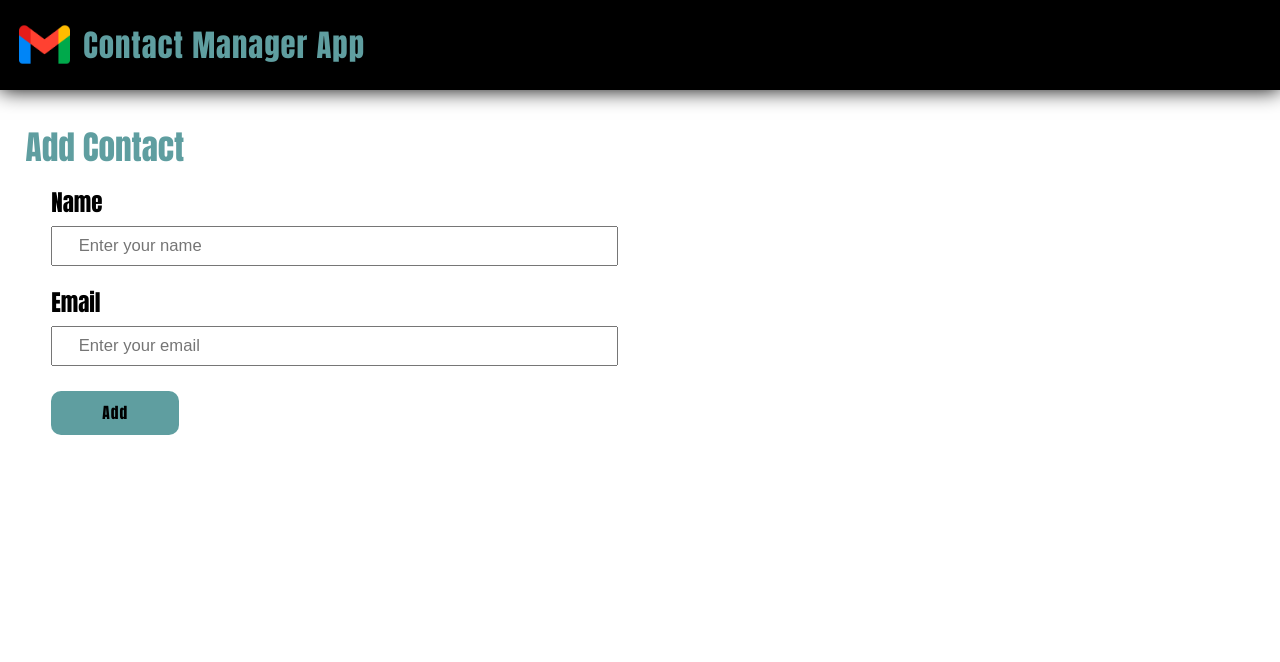
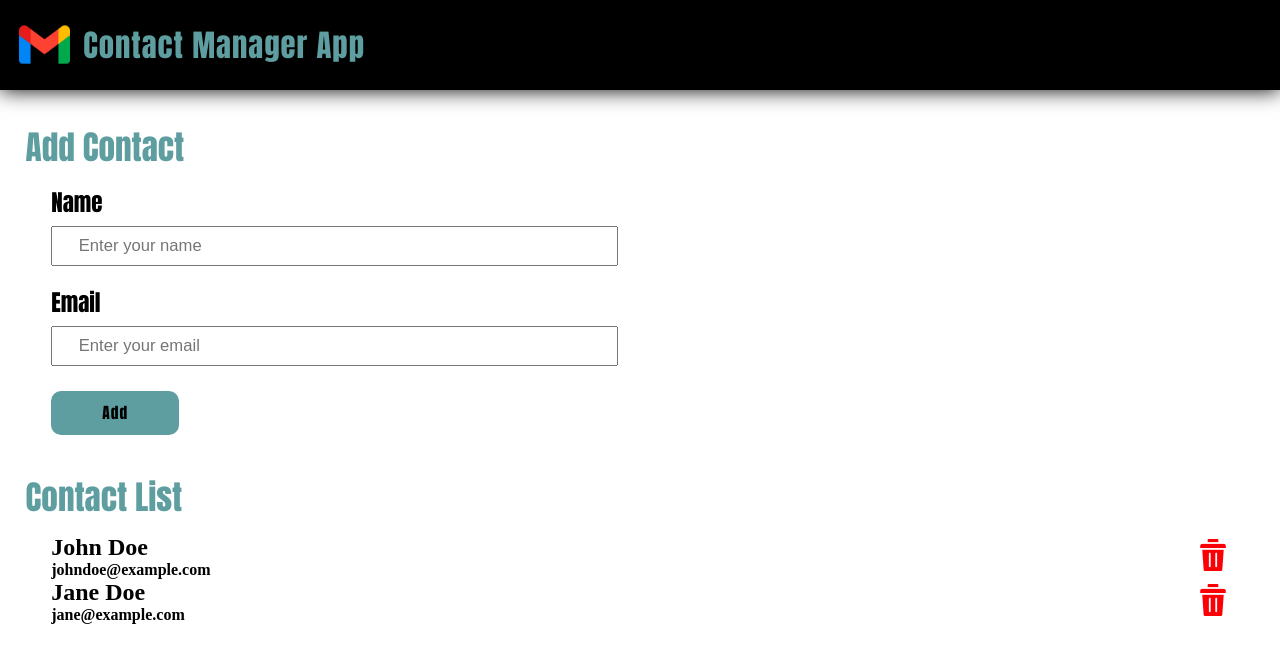
Before and after one commit to webcodeshubham/contactmanagerapp-reactjs-project3, a React (Create React App) app: page / in a window 1280 px wide. Shown: the top 662 px of the page. Built offline with nearby package versions, Linux system fonts and the light colour scheme.

Commit message:
contactcard component

```diff
--- a/src/App.jsx
+++ b/src/App.jsx
@@ -1,9 +1,23 @@
 // Default Export Module
 import React from "react";
-import './App.css'
+import "./App.css";
 import Header from "./components/Header";
 import AddContact from "./components/AddContact";
 import ContactList from "./components/ContactList";
+
+// Contact Array of Objects
+const staticContactList = [
+  {
+    id: 1,
+    name: "John Doe",
+    email: "johndoe@example.com",
+  },
+  {
+    id: 2,
+    name: "Jane Doe",
+    email: "jane@example.com",
+  },
+];
 
 const App = () => {
   // Use the parathesis () wrapper to wrap the JSX inside the Component, if returning from than one JSX Element.
@@ -13,7 +27,8 @@ const App = () => {
         {/* Call the Component as Custom HTML Element with Self-Closing or Separate Closing Tag */}
         <Header />
         <AddContact />
-        {/* <ContactList /> */}
+        {/* Passing the Array of Object and assigning it to Object Prop Variable */}
+        <ContactList staticContactList={staticContactList} />
       </div>
     </>
   );
--- /dev/null
+++ b/src/assets/css/ContactCard.css
@@ -0,0 +1,8 @@
+/* Default Styling */
+
+* {
+  margin: 0;
+  padding: 0;
+}
+
+/* Contact List Stylings */
--- a/src/assets/css/ContactList.css
+++ b/src/assets/css/ContactList.css
@@ -0,0 +1,22 @@
+/* Default Styling */
+
+* {
+    margin: 0;
+    padding: 0;
+  }
+
+  /* Contact List Stylings */
+
+  .contactList {
+    padding: 0.2vw 2vw;
+  }
+
+  .contactList__title {
+    font-size: 2.6vw;
+    font-family: Impact, Haettenschweiler, "Arial Narrow Bold", sans-serif;
+    color: cadetblue;
+  }
+
+.contactList__container {
+    margin: 1vw 2vw;
+}
--- a/src/components/ContactCard.jsx
+++ b/src/components/ContactCard.jsx
@@ -1,9 +1,20 @@
-import React from 'react'
+import React from "react";
+import delIcon from "../assets/img/delete-icon.png";
 
-const ContactCard = () => {
+const ContactCard = ({ contact }) => {
   return (
-    <h1>ContactCard</h1>
-  )
-}
+    <>
+      <div className="contactCard" style={{ display: "flex", justifyContent: "space-between", alignItems: "center" }}>
+        <div className="contact">
+          <h2>{contact.name}</h2>
+          <h4>{contact.email}</h4>
+        </div>
+        <div className="del-icon">
+          <img style={{ width: "2.5vw"}} src={delIcon} alt="del-icon" />
+        </div>
+      </div>
+    </>
+  );
+};
 
-export default ContactCard
+export default ContactCard;
--- a/src/components/ContactList.jsx
+++ b/src/components/ContactList.jsx
@@ -1,11 +1,71 @@
 import React from "react";
+import "../assets/css/ContactList.css";
 import ContactCard from "./ContactCard";
 
-const ContactList = () => {
+// const staticContactList = [
+//   {
+//     id: 1,
+//     name: "John Doe",
+//     email: "johndoe@example.com",
+//   },
+//   {
+//     id: 2,
+//     name: "Jane Doe",
+//     email: "jane@example.com",
+//   },
+// ];
+
+const ContactList = (props) => {
+  // console.log(props)
+  // console.log(props(In-built Object).staticContactList(Array Assigned to Varibale as Parameters/Arguments))
+
+  // const renderContactList = props.staticContactList.map((contact) => {
+  //   return (
+  //     <>
+  //       <h1>{contact.id}</h1>
+  //       <h1>{contact.name}</h1>
+  //       <h1>{contact.email}</h1>
+  //     </>
+  //   );
+  // });
+
+  const renderContactList = props.staticContactList.map((contact) => {
+    return (
+      <>
+        <ContactCard contact={contact}/>
+      </>
+    );
+  });
+
   return (
     <>
-      <div className="container">
-        <ContactCard />
+      <div className="contactList">
+        <h2 className="contactList__title">Contact List</h2>
+        <div className="contactList__container">
+          {/* Calling Reference Variable in JSX, Don't want to Execute the Function */}
+          {renderContactList}
+
+          {/* // Rendering List of Array Elements using Map Methods */}
+          {/* {props.staticContactList.map((contact) => {
+            return (
+              <>
+                <h1>{contact.id}</h1>
+                <h1>{contact.name}</h1>
+                <h1>{contact.email}</h1>
+              </>
+            );
+          })} */}
+
+          {/* {staticContactList.map((contact) => {
+            return (
+              <ContactCard
+                key={contact.id}
+                name={contact.name}
+                email={contact.email}
+              />
+            );
+          })} */}
+        </div>
       </div>
     </>
   );
```
Also changed, not shown: Notes.txt, src/assets/img/delete-icon.png (added).
